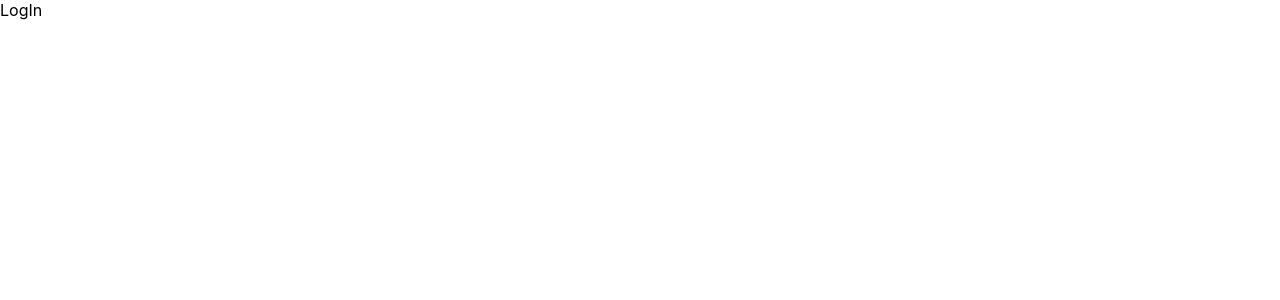
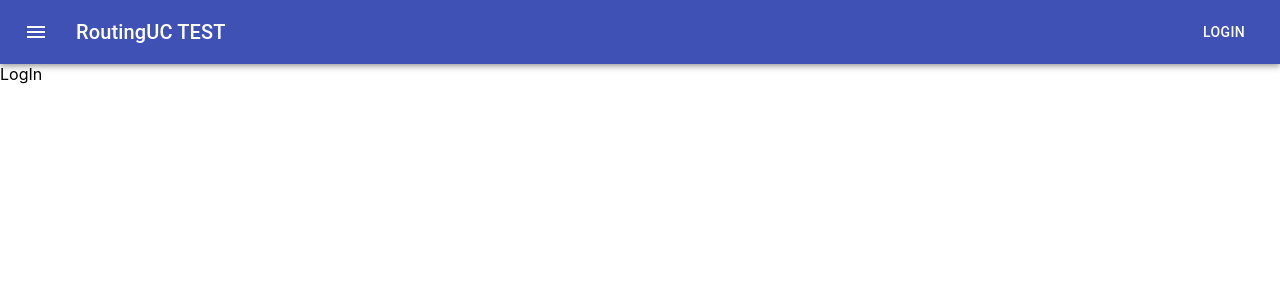
Before and after one commit to erick83/routinguc-test, a React (Create React App) app: page / in a window 1280 px wide. Shown: the top 300 px of the page. Built offline with nearby package versions, Linux system fonts and the light colour scheme.

Commit message:
Added Menu static bar

```diff
--- a/package.json
+++ b/package.json
@@ -4,6 +4,7 @@
   "private": true,
   "dependencies": {
     "@material-ui/core": "^4.9.4",
+    "@material-ui/icons": "^4.9.1",
     "@testing-library/jest-dom": "^4.2.4",
     "@testing-library/react": "^9.3.2",
     "@testing-library/user-event": "^7.1.2",
--- a/src/App.js
+++ b/src/App.js
@@ -2,6 +2,7 @@
 import { BrowserRouter, Switch, Route } from 'react-router-dom'
 import { Provider } from 'react-redux';
 
+import { MenuComponent } from './components'
 import { LoginPage } from './pages'
 import store from './redux/store';
 import './App.css';
@@ -16,6 +17,7 @@
   return (
     <Provider store={store}>
       <BrowserRouter>
+        <MenuComponent></MenuComponent>
         <Switch>
           <Route exact path={ROUTES.DEFAULT} component={LoginPage}></Route>
         </Switch>
--- /dev/null
+++ b/src/components/Menu/MenuComponent.jsx
@@ -0,0 +1,40 @@
+import React from 'react'
+import { makeStyles } from '@material-ui/core/styles'
+import AppBar from '@material-ui/core/AppBar'
+import Toolbar from '@material-ui/core/Toolbar';
+import Typography from '@material-ui/core/Typography';
+import Button from '@material-ui/core/Button';
+import IconButton from '@material-ui/core/IconButton';
+import MenuIcon from '@material-ui/icons/Menu';
+
+const useStyles = makeStyles(theme => ({
+    root: {
+        flexGrow: 1,
+    },
+    menuButton: {
+        marginRight: theme.spacing(2),
+    },
+    title: {
+        flexGrow: 1,
+    },
+}));
+
+export default function MenuComponent(props) {
+    const classes = useStyles();
+
+    return (
+        <div className={classes.root}>
+        <AppBar position="static">
+            <Toolbar>
+            <IconButton edge="start" className={classes.menuButton} color="inherit" aria-label="menu">
+                <MenuIcon />
+            </IconButton>
+            <Typography variant="h6" className={classes.title}>
+                RoutingUC TEST
+            </Typography>
+            <Button color="inherit">Login</Button>
+            </Toolbar>
+        </AppBar>
+        </div>
+    );
+}
--- a/src/components/index.js
+++ b/src/components/index.js
@@ -0,0 +1 @@
+export { default as MenuComponent } from './Menu/MenuComponent'
```
